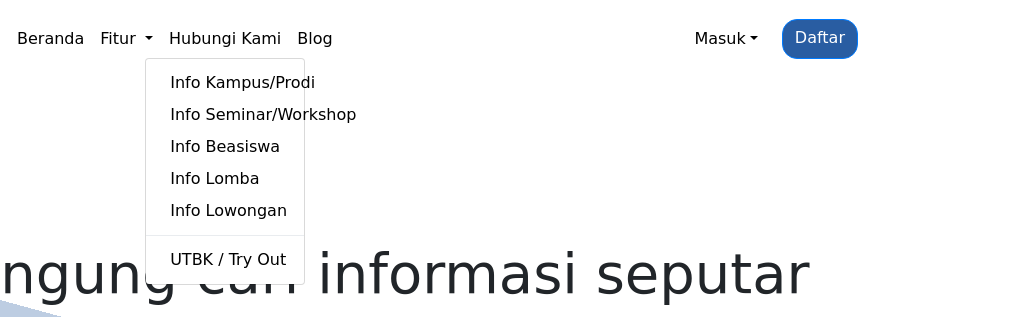
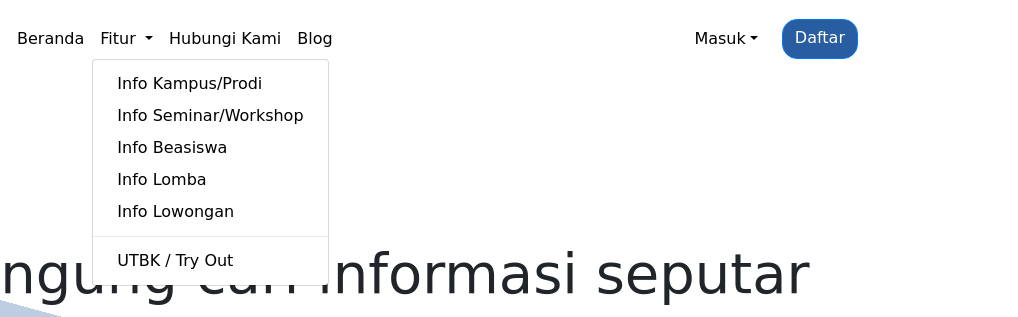
Before and after one commit to Ajengcp/test, a plain HTML site: page index.html in a window 1280 px wide. Both pictures are taken after a click on the button "Fitur". Shown: the top 317 px of the page, 262-1280 px from the left. Drawn offline with nearby package versions, Linux system fonts and the light colour scheme; a web font is replaced by a local one.

Commit message:
Update styles.css

```diff
--- a/css/styles.css
+++ b/css/styles.css
@@ -30,12 +30,19 @@ hr{
     text-align: center;
 }
 
+.dropdown-menu{
+    margin-left: 0px!important;
+    margin-top: 0px!important;
+    width: fit-content;
+    right: 0!important;
+}
 
-.dropdown-menu{
+.login-drop{
     margin-left: 77%!important;
     margin-top: -1%!important;
     right: 0!important;
 }
+
 
 
 /* Beranda */
```
